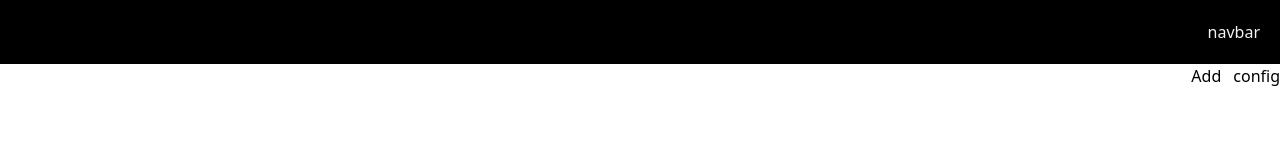
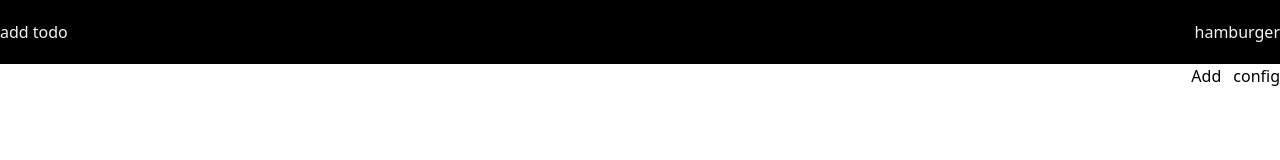
Before and after one commit to jeremiah-quill/tick-tock-todos, a React (Create React App) app: page / in a window 1280 px wide. Shown: the top 160 px of the page. Built offline with nearby package versions, Linux system fonts and the light colour scheme.

Commit message:
added modal context with open and close methods

```diff
--- a/src/components/Navbar/Navbar.js
+++ b/src/components/Navbar/Navbar.js
@@ -1,10 +1,18 @@
-import React from 'react';
+import React, { useContext } from 'react';
+import { ModalContext } from '../../contexts/ModalContext';
 
 // Todo: refactor this to hamburger with slide out menu
 const Navbar = () => {
+  const { openModal } = useContext(ModalContext);
+
+  function handleOpenModal() {
+    openModal('NEW_NOTE');
+  }
+
   return (
-    <div className="h-16 pr-5 flex items-center justify-end fixed top-0 inset-x-0 bg-black text-gray-100">
-      navbar
+    <div className="h-16 flex items-center justify-between fixed top-0 inset-x-0 bg-black text-gray-100">
+      <button onClick={handleOpenModal}>add todo</button>
+      <div>hamburger</div>
     </div>
   );
 };
--- a/src/components/TickTockTodos/TickTockTodos.js
+++ b/src/components/TickTockTodos/TickTockTodos.js
@@ -3,10 +3,12 @@ import Navbar from '../Navbar';
 import TodoList from '../TodoList';
 import TodoForm from '../TodoForm';
 import { TodosProvider } from '../../contexts/TodoContext';
+import { ModalProvider } from '../../contexts/ModalContext';
 
 const TickTockTodos = () => {
   return (
     <>
+      <ModalProvider>
         <Navbar />
         <main className="pt-16">
           <TodosProvider>
@@ -14,6 +16,7 @@ const TickTockTodos = () => {
             <TodoList />
           </TodosProvider>
         </main>
+      </ModalProvider>
     </>
   );
 };
--- /dev/null
+++ b/src/contexts/ModalContext.js
@@ -0,0 +1,21 @@
+import React, { useEffect, useState } from 'react';
+
+export const ModalContext = React.createContext();
+
+export function ModalProvider({ children }) {
+  const [isModalOpen, setIsModalOpen] = useState(false);
+
+  function openModal() {
+    setIsModalOpen(true);
+  }
+
+  function closeModal() {
+    setIsModalOpen(false);
+  }
+
+  return (
+    <ModalContext.Provider value={{ isModalOpen, openModal, closeModal }}>
+      {children}
+    </ModalContext.Provider>
+  );
+}
```
Lines whose indentation alone changed are shown as unchanged.
